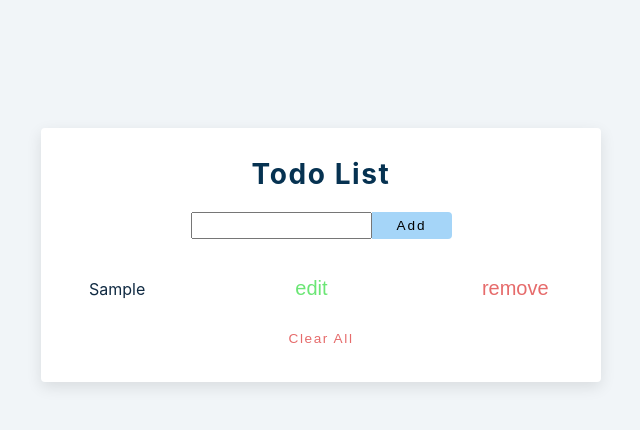
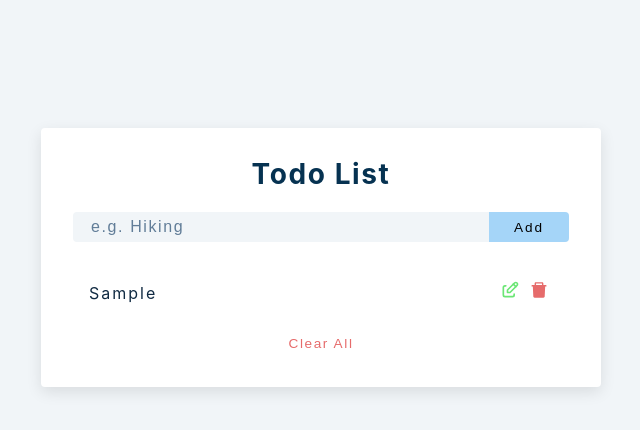
Before and after one commit to swastikpatro/react-todolist, a React (Vite) app in the folder todolist-project/: page / in a window 1280 px wide. Both pictures are taken after typing "Sample" into the empty fields and a click on the button "Add". Shown: the top 430 px of the page, without its empty margins (319-959 px from the left). Built offline with nearby package versions, Linux system fonts and the light colour scheme.

Commit message:
refractor: classNames for styling

```diff
--- a/todolist-project/src/App.tsx
+++ b/todolist-project/src/App.tsx
@@ -14,7 +14,8 @@ function App() {
 
   function handleContainerClick(e: React.MouseEvent<HTMLDivElement>): void {
     const targetElement = e.target as HTMLElement;
-    const targetElementData = targetElement.dataset;
+    const targetBtnEle = targetElement.closest('.button') as HTMLElement;
+    const targetElementData = targetBtnEle.dataset;
 
     if (!targetElementData.hasOwnProperty('clickType')) {
       return;
@@ -64,7 +65,12 @@ function App() {
       >
         <h3>Todo List</h3>
         <div className='form-control'>
-          <input type='text' ref={formInputRef} />
+          <input
+            type='text'
+            ref={formInputRef}
+            className='input'
+            placeholder='e.g. Hiking'
+          />
 
           <button type='submit' className='submit-btn'>
             {state.isEditing ? 'edit' : 'add'}
--- a/todolist-project/src/List.tsx
+++ b/todolist-project/src/List.tsx
@@ -1,28 +1,31 @@
 import React from 'react';
 import { listType } from './types';
+import { TbEdit } from 'react-icons/tb';
+import { AiFillDelete } from 'react-icons/ai';
 
 const List = ({ myList }: { myList: listType[] }) => {
   return (
     <>
       {myList.map((singleItem: listType) => (
         <article key={singleItem.id} className='single-todo'>
-          <span>{singleItem.text}</span>
-
+          <p className='title'>{singleItem.text}</p>
+          <div className='btn-container'>
             <button
-            className='edit-btn'
+              className='button edit-btn'
               data-id={singleItem.id}
               data-main-text={singleItem.text}
               data-click-type='edit'
             >
-            edit
+              <TbEdit />
             </button>
             <button
-            className='remove-btn'
+              className='button remove-btn'
               data-id={singleItem.id}
               data-click-type='remove'
             >
-            remove
+              <AiFillDelete />
             </button>
+          </div>
         </article>
       ))}
     </>
```
Lines whose indentation alone changed are shown as unchanged.
